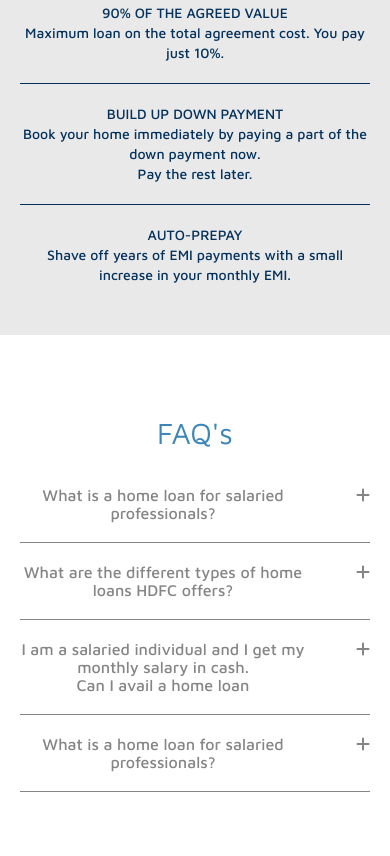
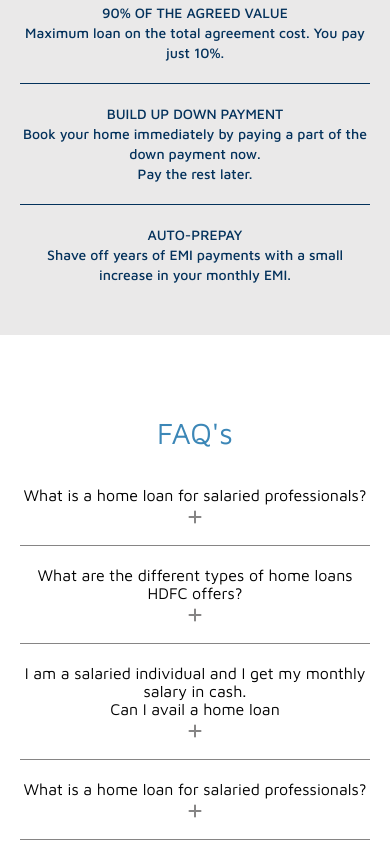
Before and after one commit to dipesh0999/hdfc-loan, a plain HTML site: page index.html in a window 390 px wide. Shown: the part 1745-2601 px from the top of the page. Drawn offline with Linux system fonts and the light colour scheme.

Commit message:
Update loan.css

```diff
--- a/assets/loan.css
+++ b/assets/loan.css
@@ -194,15 +194,11 @@ input:focus{
     margin-bottom: 30px;
 }
 .top-questions{
-    display: flex;
-    justify-content: center;
-    align-items: flex-start;
-    gap: 50px;
     border-bottom: 1px solid #868585;
     padding-bottom: 20px;
     margin-bottom: 20px;
 }
-.question-text{
+.check-contain{
     font-weight: 500;
     font-size: 24px;
     color: #868585;
@@ -214,6 +210,10 @@ input:focus{
     cursor: pointer;
     color: #868585;
     margin-top: 5px;
+    display: flex;
+    justify-content: center;
+    align-items: center;
+    gap: 30px;
 }
 #check-bttn-1:checked ~ .accordion-1, #check-bttn-2:checked ~ .accordion-2, #check-bttn-3:checked ~ .accordion-3,
 #check-bttn-4:checked ~ .accordion-4
@@ -346,7 +346,7 @@ input:focus{
         font-size: 30px;
         line-height: 46px;
     }
-    .question-text{
+    .check-contain{
         font-size: 16px;
     }
 }
```
